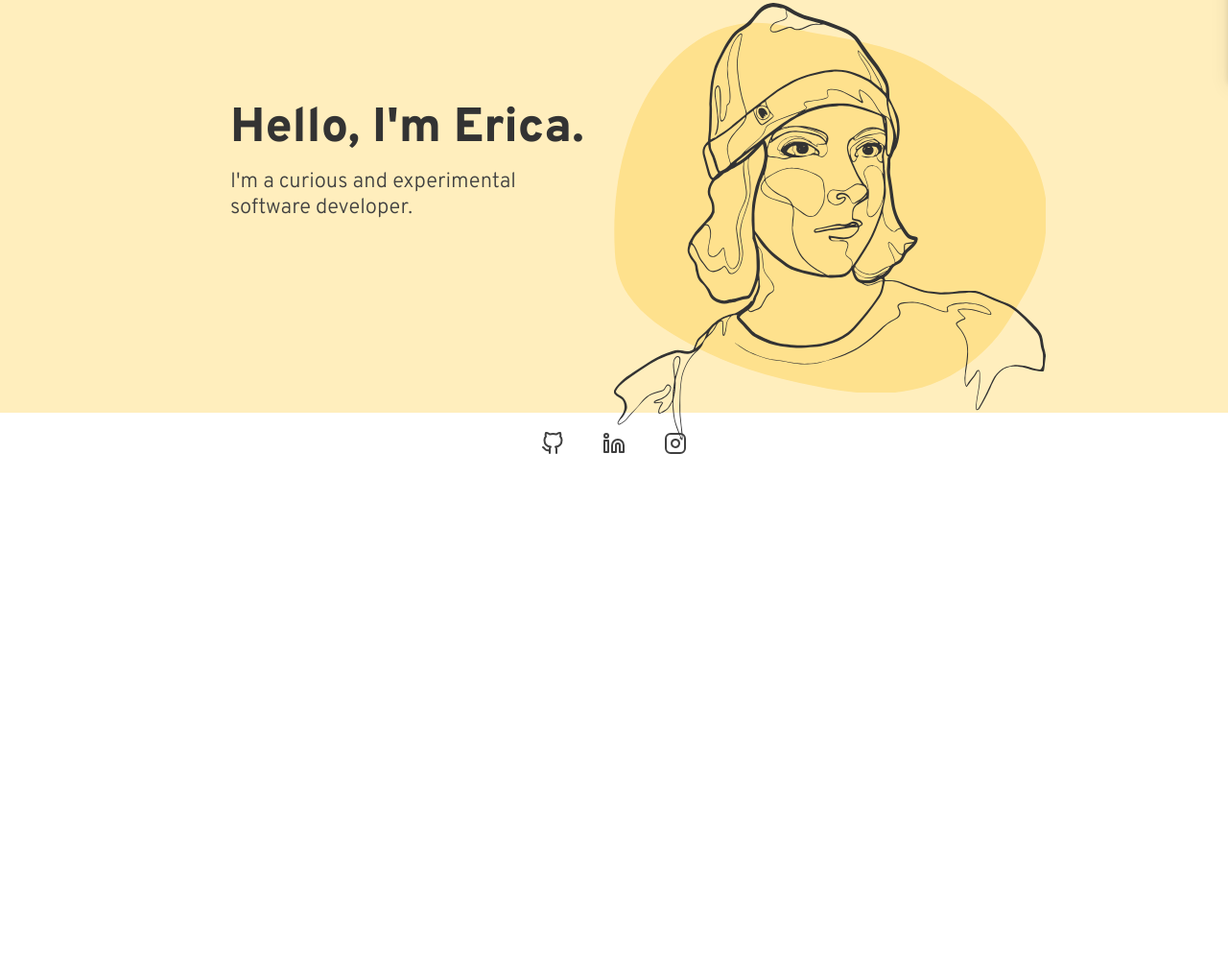
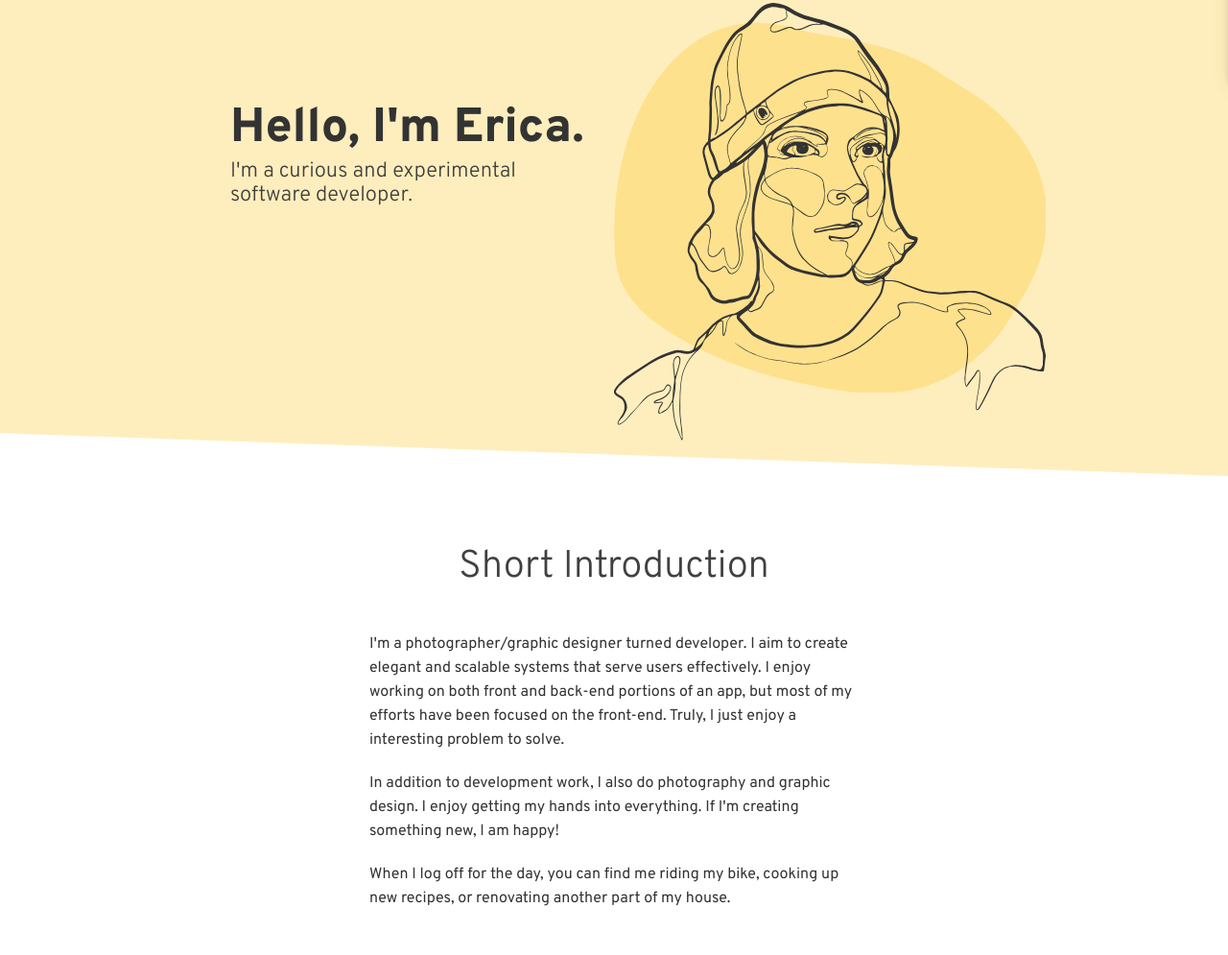
Before and after one commit to ComeAlongErica/gatsby-portfolio, a Gatsby site: page / in a window 1280 px wide. Shown: the part 97-1092 px from the top of the page at 96% size. Before the commit the page ends 800 px from the top, so only its background shows below. Built offline with nearby package versions, Linux system fonts and the light colour scheme; Gatsby itself is replaced by a stand-in of ours.

Commit message:
add: short intro section

```diff
--- a/src/assets/icons/github.js
+++ b/src/assets/icons/github.js
@@ -2,7 +2,7 @@
 import styled from 'styled-components'
 
 const Icon = styled.svg`
-  padding: 20px;
+  margin: 20px;
   cursor: pointer;
   stroke-width: 2;
   stroke: ${props => props.theme.lightGrey};
--- a/src/assets/icons/instagram.js
+++ b/src/assets/icons/instagram.js
@@ -2,7 +2,7 @@
 import styled from 'styled-components'
 
 const Icon = styled.svg`
-  padding: 20px;
+  margin: 20px;
   cursor: pointer;
   stroke-width: 2;
   stroke: ${props => props.theme.lightGrey};
--- a/src/assets/icons/linkedin.js
+++ b/src/assets/icons/linkedin.js
@@ -2,7 +2,7 @@
 import styled from 'styled-components'
 
 const Icon = styled.svg`
-  padding: 20px;
+  margin: 20px;
   cursor: pointer;
   stroke-width: 2;
   stroke: ${props => props.theme.lightGrey};
--- a/src/components/aboutme.js
+++ b/src/components/indexComps/aboutme.js
@@ -1,18 +1,31 @@
 import React from 'react'
 import styled from 'styled-components'
 
-import Blobs from '../assets/blobs'
-import Self from '../assets/selfportrait'
+import Blobs from '../../assets/blobs'
+import Self from '../../assets/selfportrait'
 
 const Container = styled.section`
   width: 100vw;
   min-height: 650px;
   background-color: ${props => props.theme.yellow};
-  box-sizing: border-box;
   padding: 50px;
   position: relative;
   @media screen and (min-width: ${props => props.theme.tablet}px) {
     min-height: 500px;
+  }
+  ::after {
+    transform: skewY(2deg);
+    transform-origin: 100% 0;
+    position: absolute;
+    background: inherit;
+    content: '';
+    position: absolute;
+    bottom: 0;
+    left: 0;
+    bottom: -80px;
+    height: 80px;
+    width: 100%;
+    -webkit-backface-visibility: hidden;
   }
 `
 
@@ -38,7 +51,8 @@
     max-width: 350px;
     font-size: 22px;
     font-weight: 300;
-    margin: 10px 0;
+    margin: 0;
+    line-height: 25px;
     color: ${props => props.theme.lightGrey};
   }
   @media screen and (min-width: ${props => props.theme.tablet}px) {
@@ -52,6 +66,7 @@
   position: absolute;
   right: 0;
   bottom: -20px;
+  z-index: 1;
   @media screen and (min-width: ${props => props.theme.tablet}px) {
     bottom: unset;
     top: 100px;
--- /dev/null
+++ b/src/components/indexComps/shortIntro.js
@@ -0,0 +1,38 @@
+import React from 'react'
+import styled from 'styled-components'
+
+import Blobs from '../../assets/blobs'
+
+const Container = styled.section`
+  width: 100%;
+  max-height: 1000px;
+  margin: 150px auto;
+  h2 {
+    text-align: center;
+    font-size: 40px;
+    font-weight: 300;
+    color: ${props => props.theme.lightGrey};
+  }
+  p {
+    padding: 10px 20px;
+    margin: 0 auto;
+    line-height: 25px;
+    max-width: 550px;
+    color: ${props => props.theme.darkGrey};
+  }
+  @media screen and (min-width: ${props => props.theme.tablet}px) {
+  }
+`
+
+const ShortIntro = props => {
+  const { layout } = props
+  return (
+    <Container>
+      <h2>Short Introduction</h2>
+      <p>I'm a photographer/graphic designer turned developer. I aim to create elegant and scalable systems that serve users effectively. I enjoy working on both front and back-end portions of an app, but most of my efforts have been focused on the front-end. Truly, I just enjoy a interesting problem to solve.</p>
+      <p>In addition to development work, I also do photography and graphic design. I enjoy getting my hands into everything. If I'm creating something new, I am happy!</p>
+      <p>When I log off for the day, you can find me riding my bike, cooking up new recipes, or renovating another part of my house.</p>
+    </Container>
+  )
+}
+export default ShortIntro
--- a/src/components/layout.js
+++ b/src/components/layout.js
@@ -12,6 +12,10 @@
     min-height: 100vh;
     overflow-x: hidden;
   }
+  * {
+    box-sizing: border-box;
+    }
+
 `
 
 const Layout = ({ children }) => {
@@ -46,7 +50,7 @@
     <ThemeProvider theme={theme}>
       <GlobalStyle />
       <Header screen={screenSize} />
-        {children(screenSize)}
+      {children(screenSize)}
       <Footer />
     </ThemeProvider>
   )
--- a/src/pages/index.js
+++ b/src/pages/index.js
@@ -1,11 +1,18 @@
 import React from 'react'
 
-import AboutMe from '../components/aboutme'
+import AboutMe from '../components/indexComps/aboutme'
+import ShortIntro from '../components/indexComps/shortIntro'
 import Layout from '../components/layout'
 
 export default props => {
-  return(
-  <Layout>
-    {layoutProps => <AboutMe layout={layoutProps} />}
-  </Layout>
-)}
+  return (
+    <Layout>
+      {layoutProps => (
+        <>
+          <AboutMe layout={layoutProps} />
+          <ShortIntro />
+        </>
+      )}
+    </Layout>
+  )
+}
```
